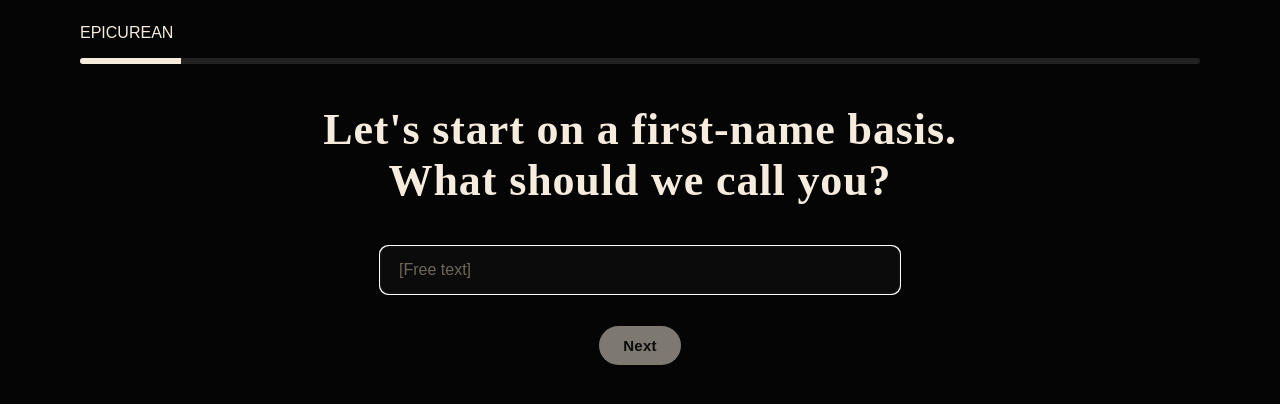
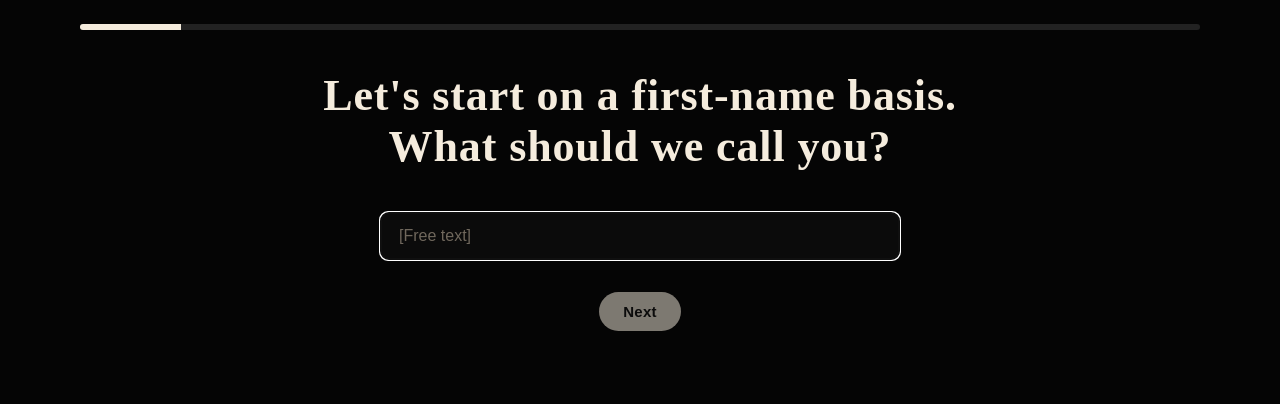
Before and after one commit to epicurean-stack/epicurean, a Next.js app: page /quiz in a window 1280 px wide. Shown: the top 404 px of the page. Built offline with nearby package versions, Linux system fonts and the light colour scheme.

Commit message:
Update quiz.tsx

```diff
--- a/pages/quiz.tsx
+++ b/pages/quiz.tsx
@@ -633,11 +633,7 @@ export default function QuizPage() {
   /** ---------------- Render ---------------- */
   return (
     <main className="quiz-page">
-      <header className="quiz-header">
-        <Link href="/" className="logo">
-          EPICUREAN
-        </Link>
-      </header>
+
 
       <div className="progress">
         <div className="bar" style={{ width: `${progress}%` }} />
```
